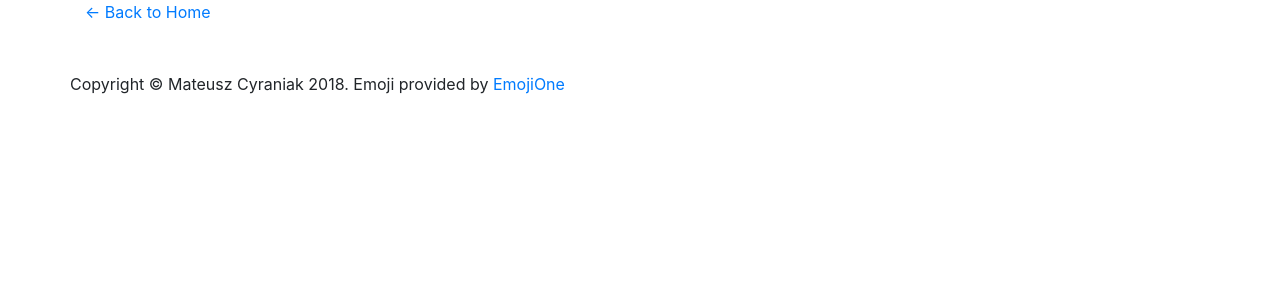
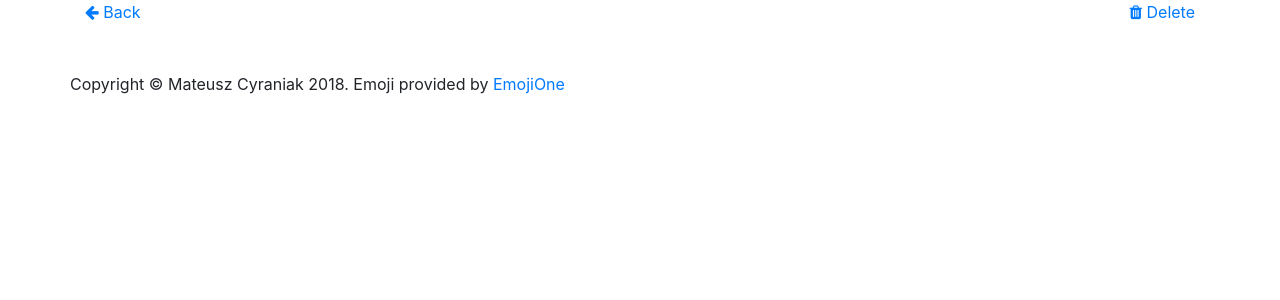
Before and after one commit to Boberro/vision2, a Python web app: template vision2/templates/single_image.jinja2 in a window 1280 px wide. Shown: the top 300 px of the page. Run offline with Jinja, Linux system fonts and the light colour scheme; the template is opened without the code that fills it, so the values that code supplies are empty; some libraries are stand-ins or nearby versions.

Commit message:
delete image

```diff
--- a/vision2/routes.py
+++ b/vision2/routes.py
@@ -8,6 +8,7 @@ def includeme(config):
     config.add_route('home', '/')
     config.add_route('upload_image', '/upload_image/')
     config.add_route('single_image', '/img/{uid}/')
+    config.add_route('delete_image', '/img/{uid}/delete/')
     config.add_route('uploaded_file', '/uploaded_files/{uid}/')
-    config.add_route('uploaded_file_thumbnail', '/uploaded_files/{uid}/thumbnail')
+    config.add_route('uploaded_file_thumbnail', '/uploaded_files/{uid}/thumbnail/')
     config.add_route('single_image_vision_data', '/img/{uid}/vision_data.json')
--- a/vision2/templates/layout.jinja2
+++ b/vision2/templates/layout.jinja2
@@ -13,6 +13,9 @@
     <!-- Bootstrap core CSS -->
     <link rel="stylesheet" href="https://maxcdn.bootstrapcdn.com/bootstrap/4.0.0/css/bootstrap.min.css"
           integrity="sha384-Gn5384xqQ1aoWXA+058RXPxPg6fy4IWvTNh0E263XmFcJlSAwiGgFAW/dAiS6JXm" crossorigin="anonymous">
+
+    <link rel="stylesheet" href="https://maxcdn.bootstrapcdn.com/font-awesome/4.7.0/css/font-awesome.min.css">
+
 
     <!-- Custom styles for this scaffold -->
     <link href="{{ request.static_url('vision2:static/theme.css') }}" rel="stylesheet">
--- a/vision2/templates/single_image.jinja2
+++ b/vision2/templates/single_image.jinja2
@@ -3,7 +3,14 @@
 {% block content %}
     <div class="row">
         <div class="col-md-12">
-            <a href="{{ request.route_path('home') }}"><- Back to Home</a>
+            <a href="{{ request.route_path('home') }}">
+                <i class="fa fa-arrow-left" aria-hidden="true"></i>
+                Back
+            </a>
+            <a class="pull-right" href="{{ request.route_path('delete_image', uid=image.uid) }}">
+                <i class="fa fa-trash" aria-hidden="true"></i>
+                Delete
+            </a>
         </div>
     </div>
     <div class="row">
```
Also changed, not shown: vision2/views/default.py (+25 -1 lines).
